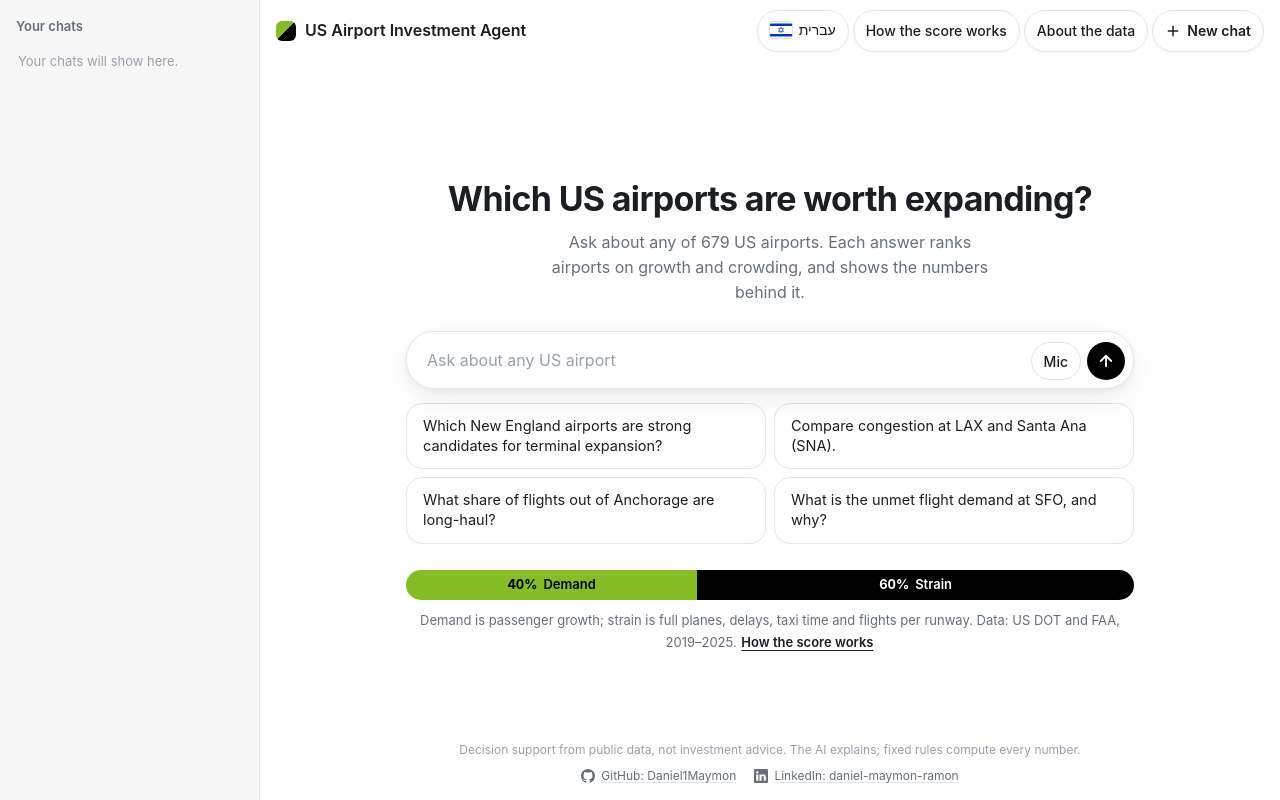
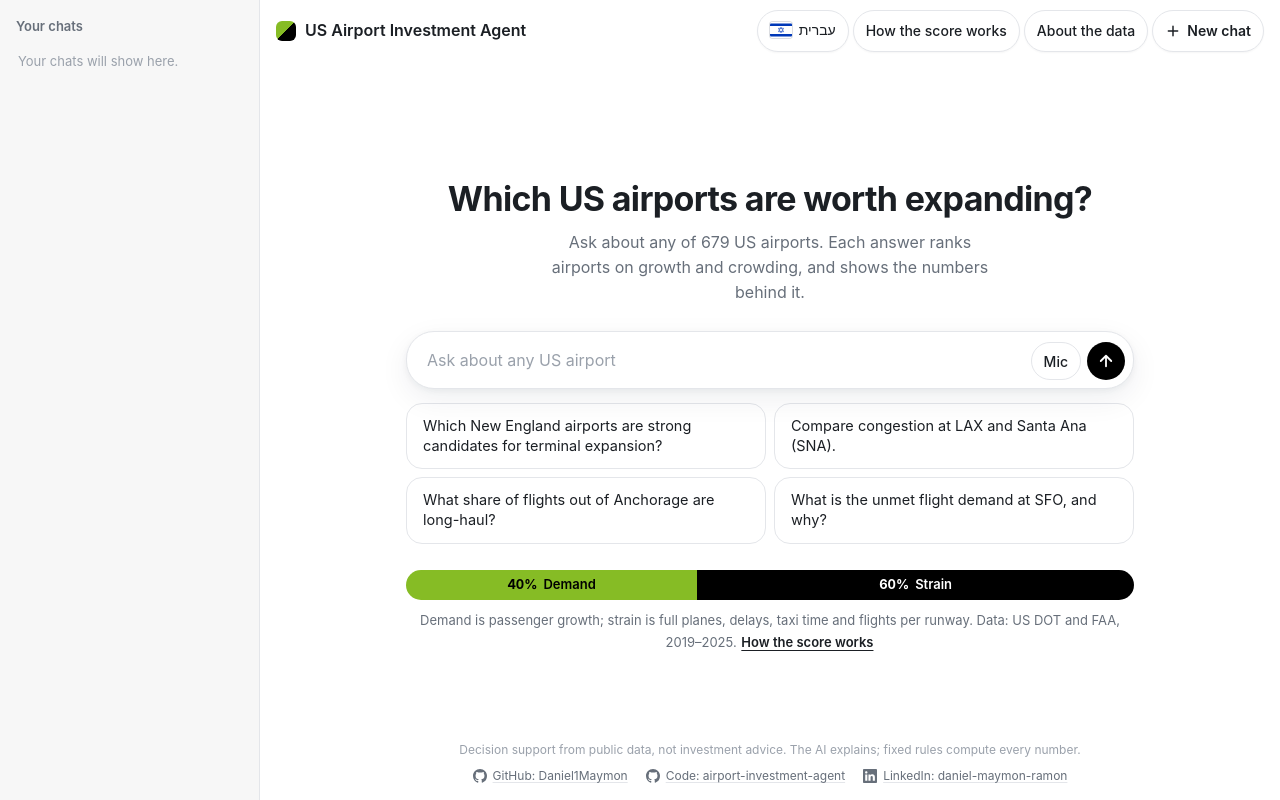
Before and after one commit to Daniel1Maymon/airport-investment-agent, a plain HTML site: page web/index.html in a window 1280 px wide. Drawn offline with Linux system fonts and the light colour scheme.

Commit message:
Step 17: link to the public code repo in the footer (P116)

```diff
--- a/web/index.html
+++ b/web/index.html
@@ -330,6 +330,7 @@
     <p class="disclaimer column"><span data-lang="en">Decision support from public data, not investment advice. The AI explains; fixed rules compute every number.</span><span data-lang="he">כלי לתמיכה בהחלטות מנתונים ציבוריים, לא ייעוץ השקעות. ה־AI מסביר; כללים קבועים מחשבים כל מספר.</span></p>
     <p class="credits column" dir="ltr">
       <a href="https://github.com/Daniel1Maymon" target="_blank" rel="noopener noreferrer"><svg viewBox="0 0 16 16" aria-hidden="true"><path fill="currentColor" d="M8 0C3.58 0 0 3.58 0 8c0 3.54 2.29 6.53 5.47 7.59.4.07.55-.17.55-.38 0-.19-.01-.82-.01-1.49-2.01.37-2.53-.49-2.69-.94-.09-.23-.48-.94-.82-1.13-.28-.15-.68-.52-.01-.53.63-.01 1.08.58 1.23.82.72 1.21 1.87.87 2.33.66.07-.52.28-.87.51-1.07-1.78-.2-3.64-.89-3.64-3.95 0-.87.31-1.59.82-2.15-.08-.2-.36-1.02.08-2.12 0 0 .67-.21 2.2.82.64-.18 1.32-.27 2-.27.68 0 1.36.09 2 .27 1.53-1.04 2.2-.82 2.2-.82.44 1.1.16 1.92.08 2.12.51.56.82 1.27.82 2.15 0 3.07-1.87 3.75-3.65 3.95.29.25.54.73.54 1.48 0 1.07-.01 1.93-.01 2.2 0 .21.15.46.55.38A8.01 8.01 0 0 0 16 8c0-4.42-3.58-8-8-8z"/></svg>GitHub: Daniel1Maymon</a>
+      <a href="https://github.com/Daniel1Maymon/airport-investment-agent" target="_blank" rel="noopener noreferrer"><svg viewBox="0 0 16 16" aria-hidden="true"><path fill="currentColor" d="M8 0C3.58 0 0 3.58 0 8c0 3.54 2.29 6.53 5.47 7.59.4.07.55-.17.55-.38 0-.19-.01-.82-.01-1.49-2.01.37-2.53-.49-2.69-.94-.09-.23-.48-.94-.82-1.13-.28-.15-.68-.52-.01-.53.63-.01 1.08.58 1.23.82.72 1.21 1.87.87 2.33.66.07-.52.28-.87.51-1.07-1.78-.2-3.64-.89-3.64-3.95 0-.87.31-1.59.82-2.15-.08-.2-.36-1.02.08-2.12 0 0 .67-.21 2.2.82.64-.18 1.32-.27 2-.27.68 0 1.36.09 2 .27 1.53-1.04 2.2-.82 2.2-.82.44 1.1.16 1.92.08 2.12.51.56.82 1.27.82 2.15 0 3.07-1.87 3.75-3.65 3.95.29.25.54.73.54 1.48 0 1.07-.01 1.93-.01 2.2 0 .21.15.46.55.38A8.01 8.01 0 0 0 16 8c0-4.42-3.58-8-8-8z"/></svg>Code: airport-investment-agent</a>
       <a href="https://www.linkedin.com/in/daniel-maymon-ramon/" target="_blank" rel="noopener noreferrer"><svg viewBox="0 0 16 16" aria-hidden="true"><path fill="currentColor" d="M0 1.15C0 .52.52 0 1.17 0h13.66C15.48 0 16 .52 16 1.15v13.7c0 .63-.52 1.15-1.17 1.15H1.17C.52 16 0 15.48 0 14.85zm4.94 12.24V6.17H2.54v7.22zM3.74 5.18c.84 0 1.36-.55 1.36-1.25-.02-.71-.52-1.25-1.35-1.25-.82 0-1.36.54-1.36 1.25 0 .7.52 1.25 1.33 1.25zm4.91 8.21V9.36c0-.22.02-.43.08-.59.17-.43.57-.88 1.23-.88.87 0 1.22.66 1.22 1.64v3.86h2.4V9.25c0-2.22-1.18-3.25-2.76-3.25-1.27 0-1.84.7-2.16 1.19v.03h-.02l.02-.03V6.17h-2.4c.03.68 0 7.22 0 7.22z"/></svg>LinkedIn: daniel-maymon-ramon</a>
     </p>
   </div>
```
Also changed, not shown: 1 other file.
